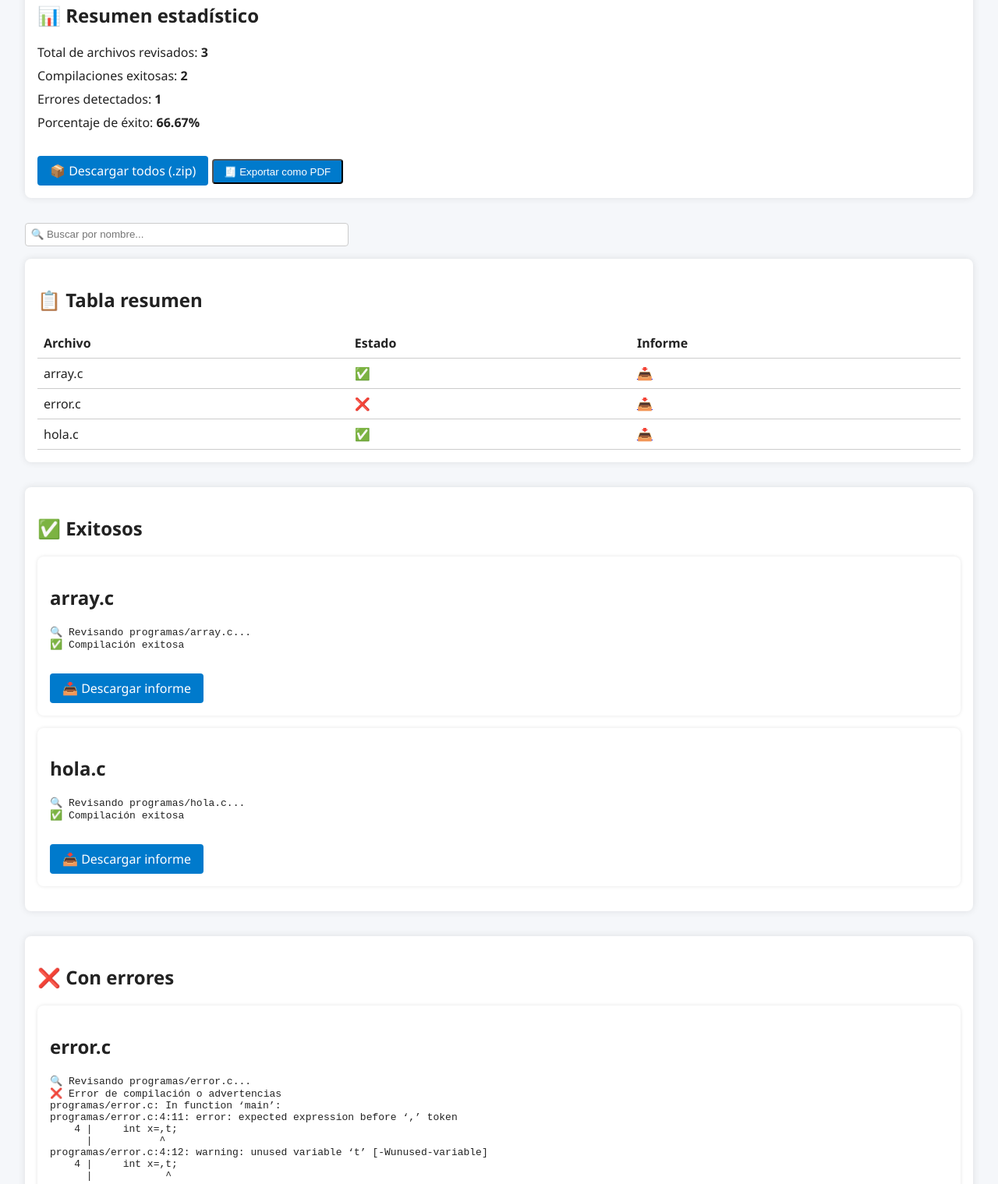
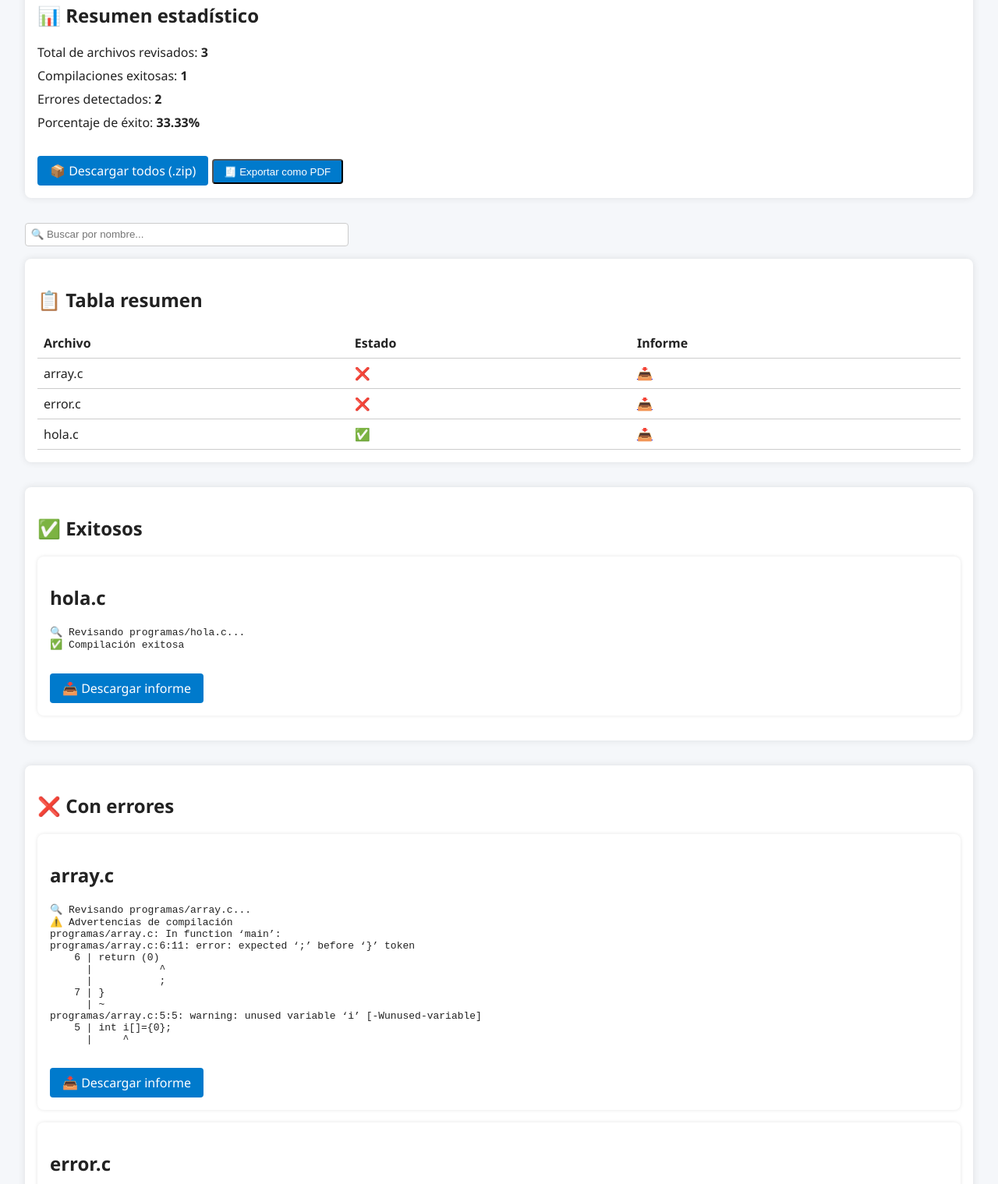
Before and after one commit to hsuarezutm/revisiones-lenguaje-C, a plain HTML site: page index.html in a window 1280 px wide. Shown: the part 140-1659 px from the top of the page at 78% size. Drawn offline with Linux system fonts and the light colour scheme.

Commit message:
deploy: ee6b2e1a43d4d25b38ccc6447358f647f89a633a

```diff
--- a/index.html
+++ b/index.html
@@ -104,9 +104,9 @@
   <div class="stats">
     <h2>📊 Resumen estadístico</h2>
     <p>Total de archivos revisados: <strong>3</strong></p>
-    <p>Compilaciones exitosas: <strong>2</strong></p>
-    <p>Errores detectados: <strong>1</strong></p>
-    <p>Porcentaje de éxito: <strong>66.67%</strong></p>
+    <p>Compilaciones exitosas: <strong>1</strong></p>
+    <p>Errores detectados: <strong>2</strong></p>
+    <p>Porcentaje de éxito: <strong>33.33%</strong></p>
     <div class="actions">
       <a class="download" href="informes.zip" download>📦 Descargar todos (.zip)</a>
       <button class="download" onclick="window.print()">🧾 Exportar como PDF</button>
@@ -121,18 +121,10 @@
     <h2>📋 Tabla resumen</h2>
     <table>
       <thead><tr><th>Archivo</th><th>Estado</th><th>Informe</th></tr></thead>
-      <tbody><tr><td>array.c</td><td>✅</td><td><a href='informes/array.txt' download>📥</a></td></tr><tr><td>error.c</td><td>❌</td><td><a href='informes/error.txt' download>📥</a></td></tr><tr><td>hola.c</td><td>✅</td><td><a href='informes/hola.txt' download>📥</a></td></tr></tbody>
+      <tbody><tr><td>array.c</td><td>❌</td><td><a href='informes/array.txt' download>📥</a></td></tr><tr><td>error.c</td><td>❌</td><td><a href='informes/error.txt' download>📥</a></td></tr><tr><td>hola.c</td><td>✅</td><td><a href='informes/hola.txt' download>📥</a></td></tr></tbody>
     </table>
   </div>
 <div class="group"><h2>✅ Exitosos</h2>
-    <div class="card" data-nombre="array">
-      <h2>array.c</h2>
-      <pre>🔍 Revisando programas/array.c...
-✅ Compilación exitosa
-</pre>
-      <a class="download" href="informes/array.txt" download>📥 Descargar informe</a>
-    </div>
-
     <div class="card" data-nombre="hola">
       <h2>hola.c</h2>
       <pre>🔍 Revisando programas/hola.c...
@@ -141,10 +133,28 @@
       <a class="download" href="informes/hola.txt" download>📥 Descargar informe</a>
     </div>
     </div><div class="group"><h2>❌ Con errores</h2>
+    <div class="card" data-nombre="array">
+      <h2>array.c</h2>
+      <pre>🔍 Revisando programas/array.c...
+⚠️ Advertencias de compilación
+programas/array.c: In function ‘main’:
+programas/array.c:6:11: error: expected ‘;’ before ‘}’ token
+    6 | return (0)
+      |           ^
+      |           ;
+    7 | }
+      | ~
+programas/array.c:5:5: warning: unused variable ‘i’ [-Wunused-variable]
+    5 | int i[]={0};
+      |     ^
+</pre>
+      <a class="download" href="informes/array.txt" download>📥 Descargar informe</a>
+    </div>
+
     <div class="card" data-nombre="error">
       <h2>error.c</h2>
       <pre>🔍 Revisando programas/error.c...
-❌ Error de compilación o advertencias
+⚠️ Advertencias de compilación
 programas/error.c: In function ‘main’:
 programas/error.c:4:11: error: expected expression before ‘,’ token
     4 |     int x=,t;
```
Also changed, not shown: informes/array.txt, informes/error.txt, 1 other file.
